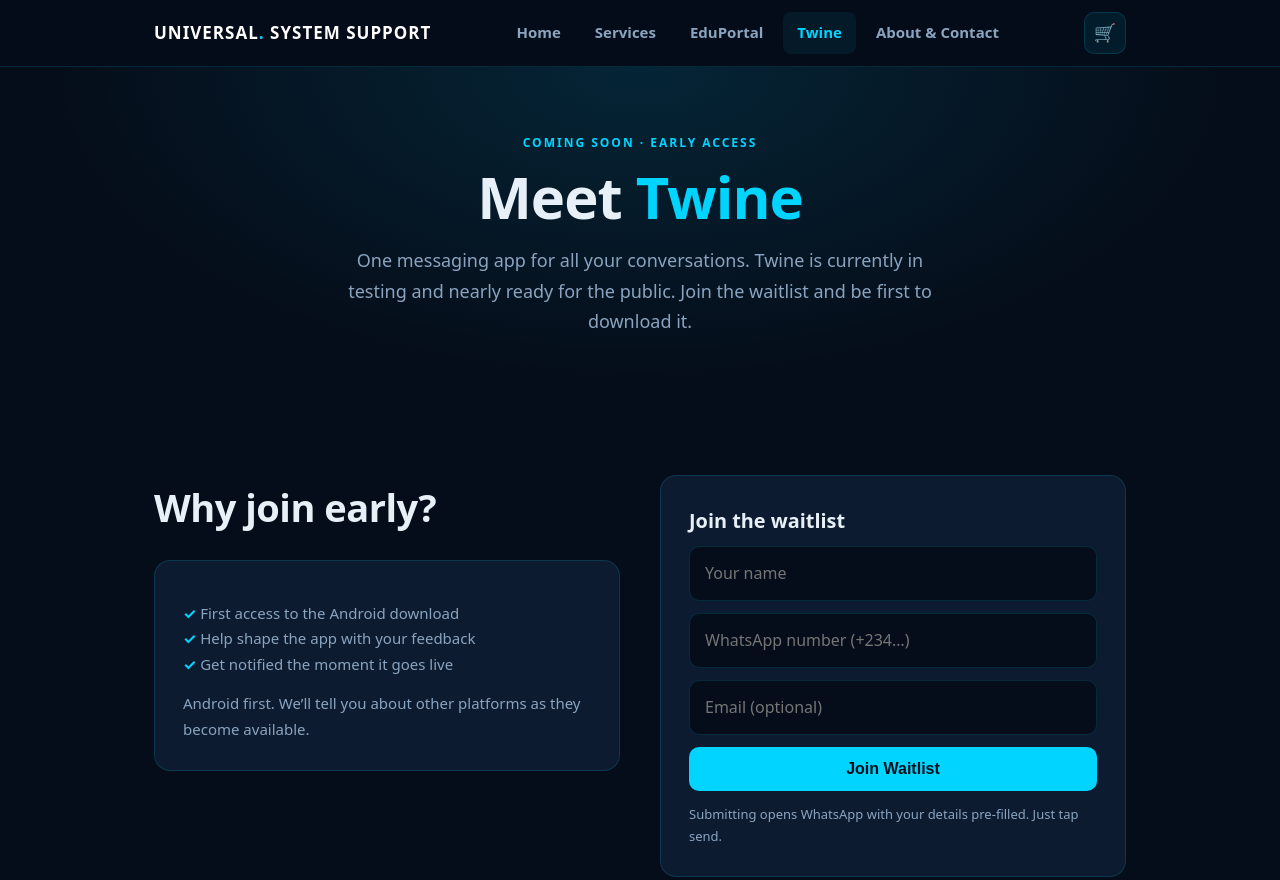
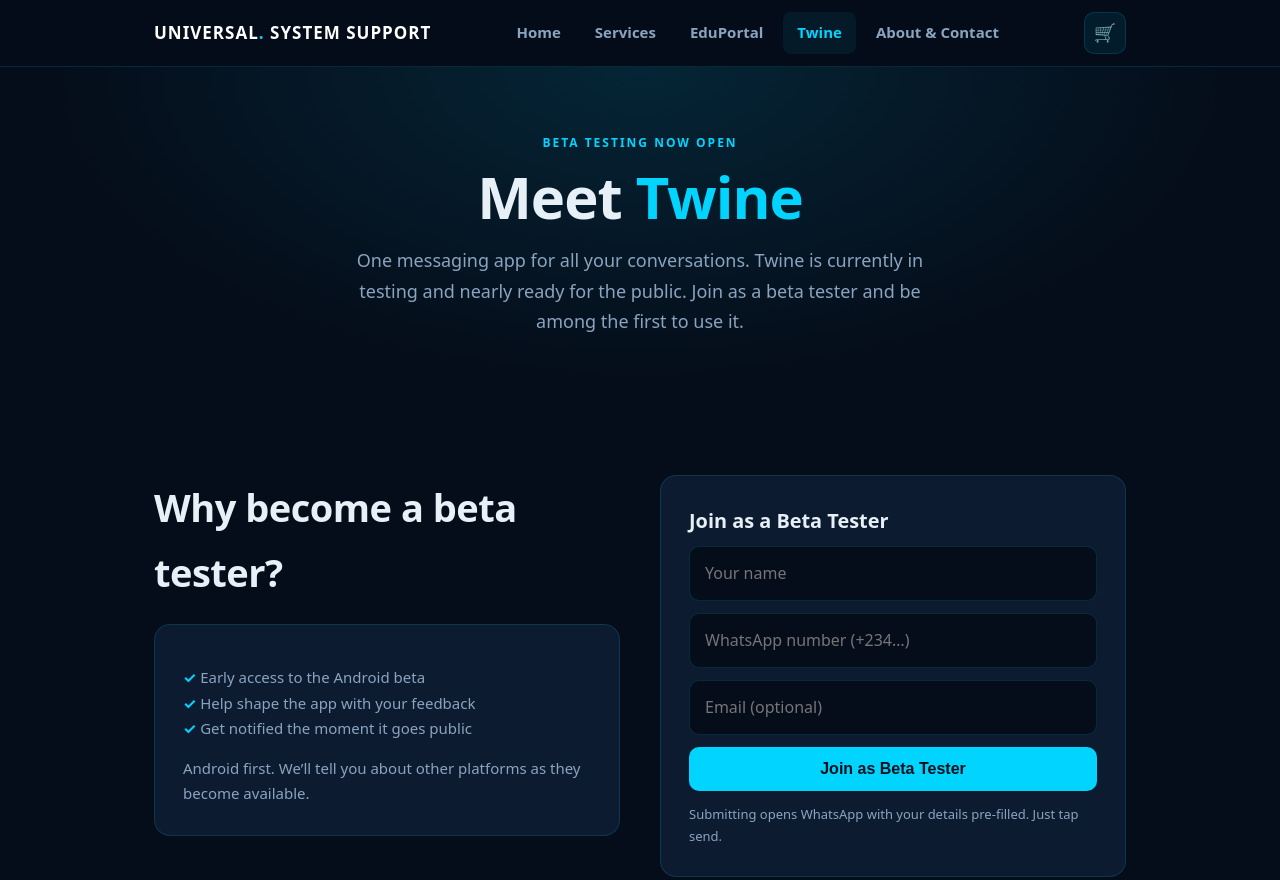
Before and after one commit to Smogonline/Universal-Support, a plain HTML site: page twine.html in a window 1280 px wide. Shown: the top 880 px of the page. Drawn offline with Linux system fonts and the light colour scheme.

Commit message:
Update twine.html

```diff
--- a/twine.html
+++ b/twine.html
@@ -1,22 +1,22 @@
-<!DOCTYPE html><html lang="en"><head><meta charset="UTF-8"><meta name="viewport" content="width=device-width,initial-scale=1"><title>Twine — Join the Waitlist | Universal System Support</title><link rel="stylesheet" href="/styles.css"></head>
+<!DOCTYPE html><html lang="en"><head><meta charset="UTF-8"><meta name="viewport" content="width=device-width,initial-scale=1"><title>Twine — Become a Beta Tester | Universal System Support</title><link rel="stylesheet" href="/styles.css"></head>
 <body data-page="twine">
 <main>
-<section class="hero sm"><div class="wrap"><span class="tag">Coming Soon · Early Access</span><h1>Meet <em>Twine</em></h1>
-<p class="lead">One messaging app for all your conversations. Twine is currently in testing and nearly ready for the public. Join the waitlist and be first to download it.</p></div></section>
+<section class="hero sm"><div class="wrap"><span class="tag">Beta Testing Now Open</span><h1>Meet <em>Twine</em></h1>
+<p class="lead">One messaging app for all your conversations. Twine is currently in testing and nearly ready for the public. Join as a beta tester and be among the first to use it.</p></div></section>
 
 <section><div class="wrap split">
-<div><h2>Why join early?</h2>
+<div><h2>Why become a beta tester?</h2>
 <div class="card" style="margin-top:20px"><ul>
-<li>First access to the Android download</li>
+<li>Early access to the Android beta</li>
 <li>Help shape the app with your feedback</li>
-<li>Get notified the moment it goes live</li>
+<li>Get notified the moment it goes public</li>
 </ul><p style="margin-top:14px">Android first. We’ll tell you about other platforms as they become available.</p></div></div>
-<div class="card"><h3>Join the waitlist</h3>
-<form data-wa="Hi USS, please add me to the Twine waitlist.">
+<div class="card"><h3>Join as a Beta Tester</h3>
+<form data-wa="Hi USS, I’d like to join the Twine beta testers.">
 <input name="Name" placeholder="Your name" required>
 <input name="WhatsApp" placeholder="WhatsApp number (+234…)" required>
 <input name="Email" type="email" placeholder="Email (optional)">
-<button class="btn" type="submit">Join Waitlist</button>
+<button class="btn" type="submit">Join as Beta Tester</button>
 </form><p style="margin-top:12px;font-size:13px">Submitting opens WhatsApp with your details pre-filled. Just tap send.</p></div>
 </div></section>
 </main>
```
